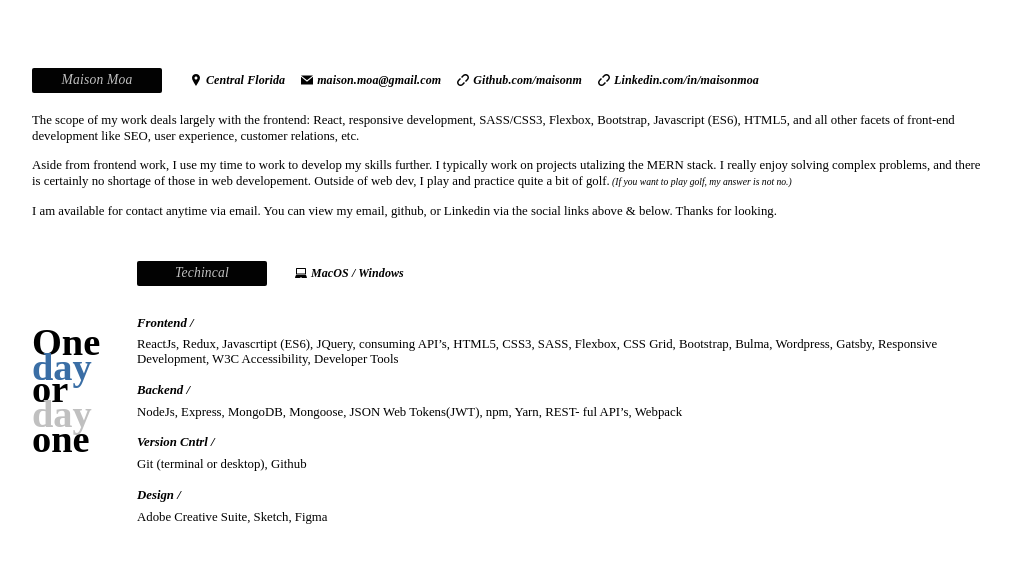
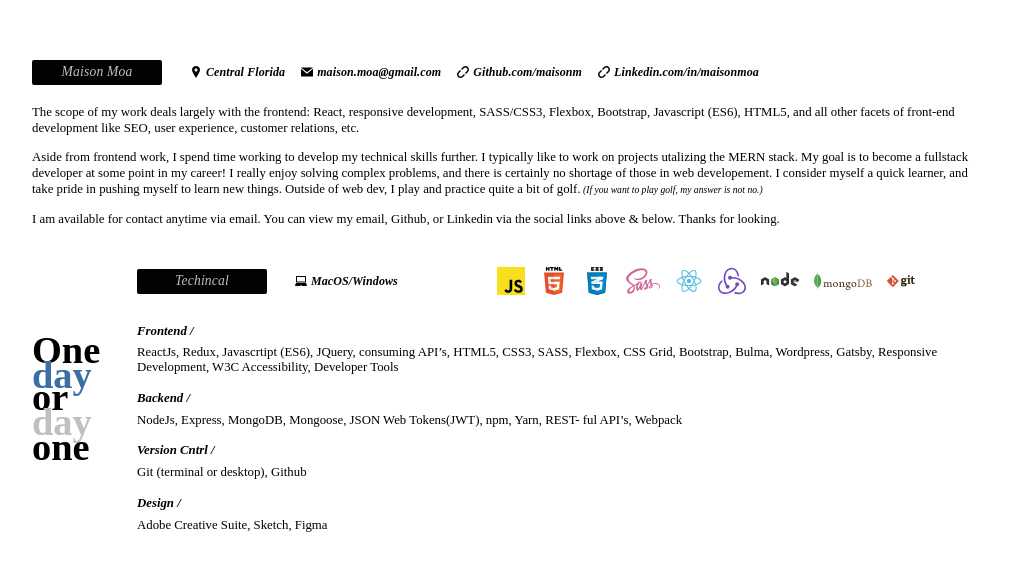
Before and after one commit to maisonm/personal_site, a Gatsby site in the folder client/: page /about in a window 1280 px wide. Shown: the part 106-676 px from the top of the page, without its empty margins (136-1147 px from the left). Built offline with nearby package versions, Linux system fonts and the light colour scheme; Gatsby itself is replaced by a stand-in of ours.

Commit message:
added tech icons to about me and changed about me text

```diff
--- a/client/src/components/navigation/FooterSocial.js
+++ b/client/src/components/navigation/FooterSocial.js
@@ -12,7 +12,7 @@ const FooterContainer = styled.div`
     justify-content: center;
     opacity: 0;
     animation: 1.5s ease-in ${slideUp} forwards;
-    animation-delay: 2s;
+    animation-delay: 1.5s;
 `;
 
 const LinkSvg = styled.svg`
--- a/client/src/pages/about.js
+++ b/client/src/pages/about.js
@@ -1,5 +1,5 @@
 import React from 'react';
-// import styled, { keyframes } from 'styled-components';
+import styled, { keyframes } from 'styled-components';
 import {
   AboutContainer, HeaderCard, MaisonContainer, ContactDetails,
   TheDeets, AboutMeText, AboutMaisonSection,
@@ -12,7 +12,27 @@ import Email from './assets/about/email.svg';
 import LinkIcon from './assets/about/link.svg';
 import LocationDrop from './assets/about/location.svg';
 import Laptop from './assets/about/laptop.svg';
+import CssIcon from './assets/about/css3.svg';
+import Git from './assets/about/git.svg';
+import HtmlIcon from './assets/about/html5.svg';
+import Js from './assets/about/js.svg';
+import Mongo from './assets/about/mongo.svg';
+import NodeIcon from './assets/about/node.svg';
+import ReactIcon from './assets/about/react.svg';
+import Sass from './assets/about/sass.svg';
+import ReduxIcon from './assets/about/redux.svg';
 // import { } from 'react-animations';
+
+const TechIcons = styled.div`
+  display: flex;
+  align-items: center;
+  justify-content: center;
+  width: 100%;
+
+  & > img {
+    margin-left: 15px;
+  }
+`;
 
 const AboutPage = () => (
   <AboutContainer>
@@ -47,15 +67,18 @@ const AboutPage = () => (
             customer relations, etc.
           </p>
           <p>
-            Aside from frontend work, I use my time to work to develop my skills further.
-            I typically work on projects utalizing the MERN stack. I really
+            Aside from frontend work, I spend time working to develop my technical skills further.
+            I typically like to work on projects utalizing the MERN stack. My goal is to become a fullstack
+            developer at some point in my career! I really
             enjoy solving complex problems, and there is certainly no shortage
-            of those in web developement. Outside of web dev, I play and practice quite
+            of those in web developement. I consider myself a quick learner, and take pride
+            in pushing myself to learn new things.
+            Outside of web dev, I play and practice quite
             a bit of golf.
             <span> (If you want to play golf, my answer is not no.) </span>
           </p>
           <p>
-            I am available for contact anytime via email. You can view my email, github,
+            I am available for contact anytime via email. You can view my email, Github,
             or Linkedin via the social links above &amp; below. Thanks for looking.
           </p>
         </AboutMeText>
@@ -74,8 +97,19 @@ const AboutPage = () => (
             <TheDeets>
               <p>
                 <img src={Laptop} alt="laptop icon" />
-                MacOS / Windows
+                MacOS/Windows
               </p>
+              <TechIcons>
+                <img src={Js} alt="javascript logo" />
+                <img src={HtmlIcon} alt="html5 logo" />
+                <img src={CssIcon} alt="test" />
+                <img src={Sass} alt="sass logo" />
+                <img src={ReactIcon} alt="react js logo" />
+                <img src={ReduxIcon} alt="redux logo" />
+                <img src={NodeIcon} alt="node logo" />
+                <img src={Mongo} alt="mongodb logo" />
+                <img src={Git} alt="git logo" />
+              </TechIcons>
             </TheDeets>
           </TechnicalContainer>
           <AboutMeText>
--- a/client/src/pages/styles/about/styles.js
+++ b/client/src/pages/styles/about/styles.js
@@ -44,8 +44,8 @@ export const ContactDetails = styled.div`
 export const TheDeets = styled.div`
     display: flex;
     align-items: center;
-    justify-content: space-around;
     margin-left: 20px;
+    width: 100%;
 
     & > p {
         font-size: .75em;
```
Also changed, not shown: client/src/pages/assets/about/css3.svg (added), client/src/pages/assets/about/git.svg (added), client/src/pages/assets/about/html5.svg (added), client/src/pages/assets/about/js.svg (added), client/src/pages/assets/about/mongo.svg (added), client/src/pages/assets/about/node.svg (added), client/src/pages/assets/about/react.svg (added), client/src/pages/assets/about/redux.svg (added), client/src/pages/assets/about/sass.svg (added), 1 other file.
